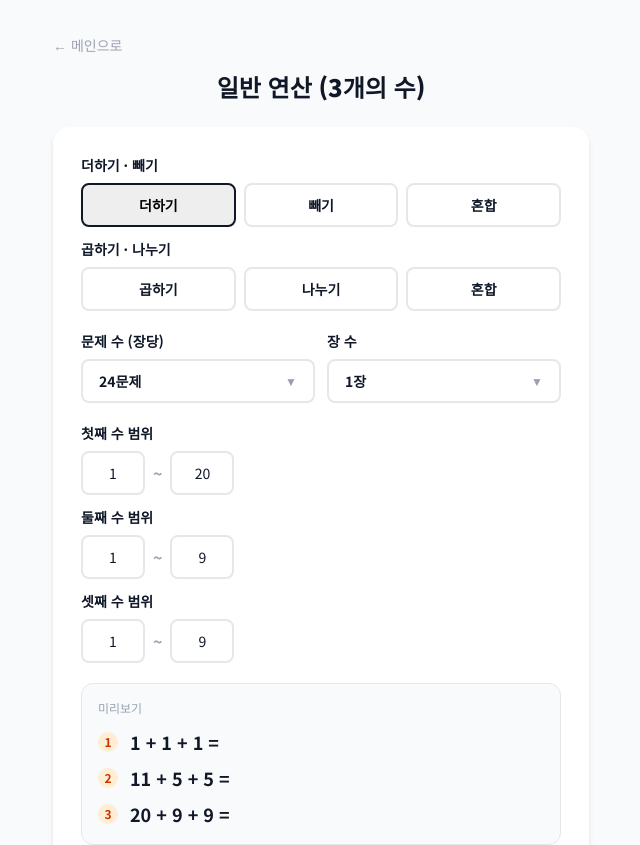
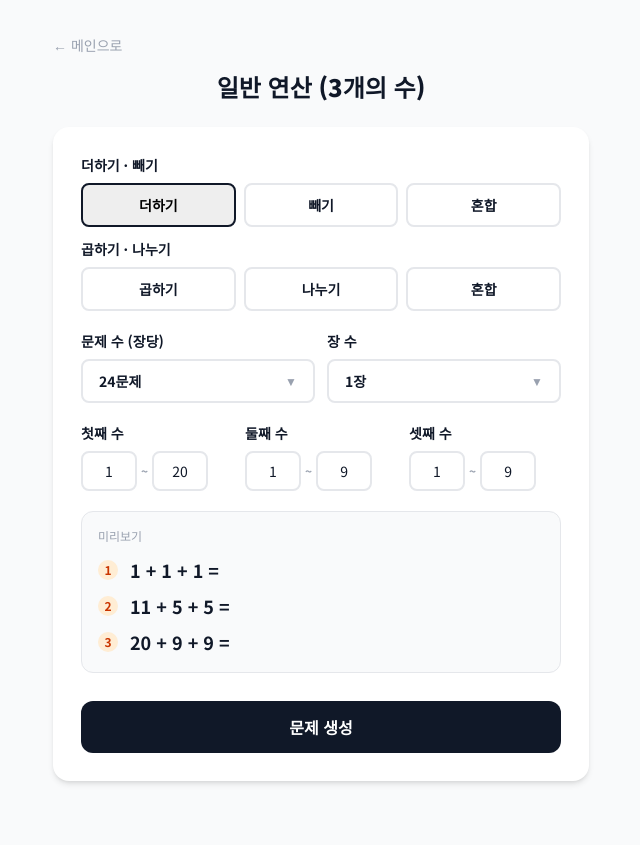
Before and after one commit to neozzzzz/mathlab, a Next.js app: page /calc3 in a window 1280 px wide. Shown: the top 845 px of the page, without its empty margins (319-959 px from the left). After the commit the page ends 813 px from the top, so only its background shows below. Built offline with nearby package versions, Linux system fonts and the light colour scheme.

Commit message:
style: calc3 숫자 범위 3개를 한 줄로 배치

```diff
--- a/src/app/calc3/page.tsx
+++ b/src/app/calc3/page.tsx
@@ -131,48 +131,52 @@ export default function Calc3Page() {
           </div>
         </div>
 
-        {/* 숫자 범위 3개 */}
-        <div className="mb-5">
-          <label className="block font-bold text-sm mb-2">첫째 수 범위</label>
-          <div className="flex gap-2 items-center mb-3">
+        {/* 숫자 범위 3개 (한 줄) */}
+        <div className="flex gap-3 mb-5">
+          <div className="flex-1">
+            <label className="block font-bold text-sm mb-2">첫째 수</label>
+            <div className="flex gap-1 items-center">
               <input type="text" inputMode="numeric" value={rangeMin}
                 onChange={(e) => { const v = e.target.value.replace(/\D/g, ''); setRangeMin(v === '' ? 0 : parseInt(v, 10)); }}
                 onFocus={(e) => e.target.select()}
-              className="w-16 p-2.5 border-2 border-gray-200 rounded-lg text-sm text-center focus:outline-none focus:border-gray-900" />
-            <span className="font-bold text-gray-400">~</span>
+                className="w-14 p-2 border-2 border-gray-200 rounded-lg text-sm text-center focus:outline-none focus:border-gray-900" />
+              <span className="font-bold text-gray-400 text-xs">~</span>
               <input type="text" inputMode="numeric" value={rangeMax}
                 onChange={(e) => { const v = e.target.value.replace(/\D/g, ''); setRangeMax(v === '' ? 0 : parseInt(v, 10)); }}
                 onBlur={() => { if (rangeMax > 0 && rangeMax < rangeMin) { showToast('뒷 수가 앞 수보다 작을 수 없습니다'); setRangeMax(rangeMin); } }}
                 onFocus={(e) => e.target.select()}
-              className="w-16 p-2.5 border-2 border-gray-200 rounded-lg text-sm text-center focus:outline-none focus:border-gray-900" />
+                className="w-14 p-2 border-2 border-gray-200 rounded-lg text-sm text-center focus:outline-none focus:border-gray-900" />
             </div>
-
-          <label className="block font-bold text-sm mb-2">둘째 수 범위</label>
-          <div className="flex gap-2 items-center mb-3">
+          </div>
+          <div className="flex-1">
+            <label className="block font-bold text-sm mb-2">둘째 수</label>
+            <div className="flex gap-1 items-center">
               <input type="text" inputMode="numeric" value={opMin}
                 onChange={(e) => { const v = e.target.value.replace(/\D/g, ''); setOpMin(v === '' ? 0 : parseInt(v, 10)); }}
                 onFocus={(e) => e.target.select()}
-              className="w-16 p-2.5 border-2 border-gray-200 rounded-lg text-sm text-center focus:outline-none focus:border-gray-900" />
-            <span className="font-bold text-gray-400">~</span>
+                className="w-14 p-2 border-2 border-gray-200 rounded-lg text-sm text-center focus:outline-none focus:border-gray-900" />
+              <span className="font-bold text-gray-400 text-xs">~</span>
               <input type="text" inputMode="numeric" value={opMax}
                 onChange={(e) => { const v = e.target.value.replace(/\D/g, ''); setOpMax(v === '' ? 0 : parseInt(v, 10)); }}
                 onBlur={() => { if (opMax > 0 && opMax < opMin) { showToast('뒷 수가 앞 수보다 작을 수 없습니다'); setOpMax(opMin); } }}
                 onFocus={(e) => e.target.select()}
-              className="w-16 p-2.5 border-2 border-gray-200 rounded-lg text-sm text-center focus:outline-none focus:border-gray-900" />
+                className="w-14 p-2 border-2 border-gray-200 rounded-lg text-sm text-center focus:outline-none focus:border-gray-900" />
             </div>
-
-          <label className="block font-bold text-sm mb-2">셋째 수 범위</label>
-          <div className="flex gap-2 items-center">
+          </div>
+          <div className="flex-1">
+            <label className="block font-bold text-sm mb-2">셋째 수</label>
+            <div className="flex gap-1 items-center">
               <input type="text" inputMode="numeric" value={op2Min}
                 onChange={(e) => { const v = e.target.value.replace(/\D/g, ''); setOp2Min(v === '' ? 0 : parseInt(v, 10)); }}
                 onFocus={(e) => e.target.select()}
-              className="w-16 p-2.5 border-2 border-gray-200 rounded-lg text-sm text-center focus:outline-none focus:border-gray-900" />
-            <span className="font-bold text-gray-400">~</span>
+                className="w-14 p-2 border-2 border-gray-200 rounded-lg text-sm text-center focus:outline-none focus:border-gray-900" />
+              <span className="font-bold text-gray-400 text-xs">~</span>
               <input type="text" inputMode="numeric" value={op2Max}
                 onChange={(e) => { const v = e.target.value.replace(/\D/g, ''); setOp2Max(v === '' ? 0 : parseInt(v, 10)); }}
                 onBlur={() => { if (op2Max > 0 && op2Max < op2Min) { showToast('뒷 수가 앞 수보다 작을 수 없습니다'); setOp2Max(op2Min); } }}
                 onFocus={(e) => e.target.select()}
-              className="w-16 p-2.5 border-2 border-gray-200 rounded-lg text-sm text-center focus:outline-none focus:border-gray-900" />
+                className="w-14 p-2 border-2 border-gray-200 rounded-lg text-sm text-center focus:outline-none focus:border-gray-900" />
+            </div>
           </div>
         </div>
 
```
Lines whose indentation alone changed are shown as unchanged.
